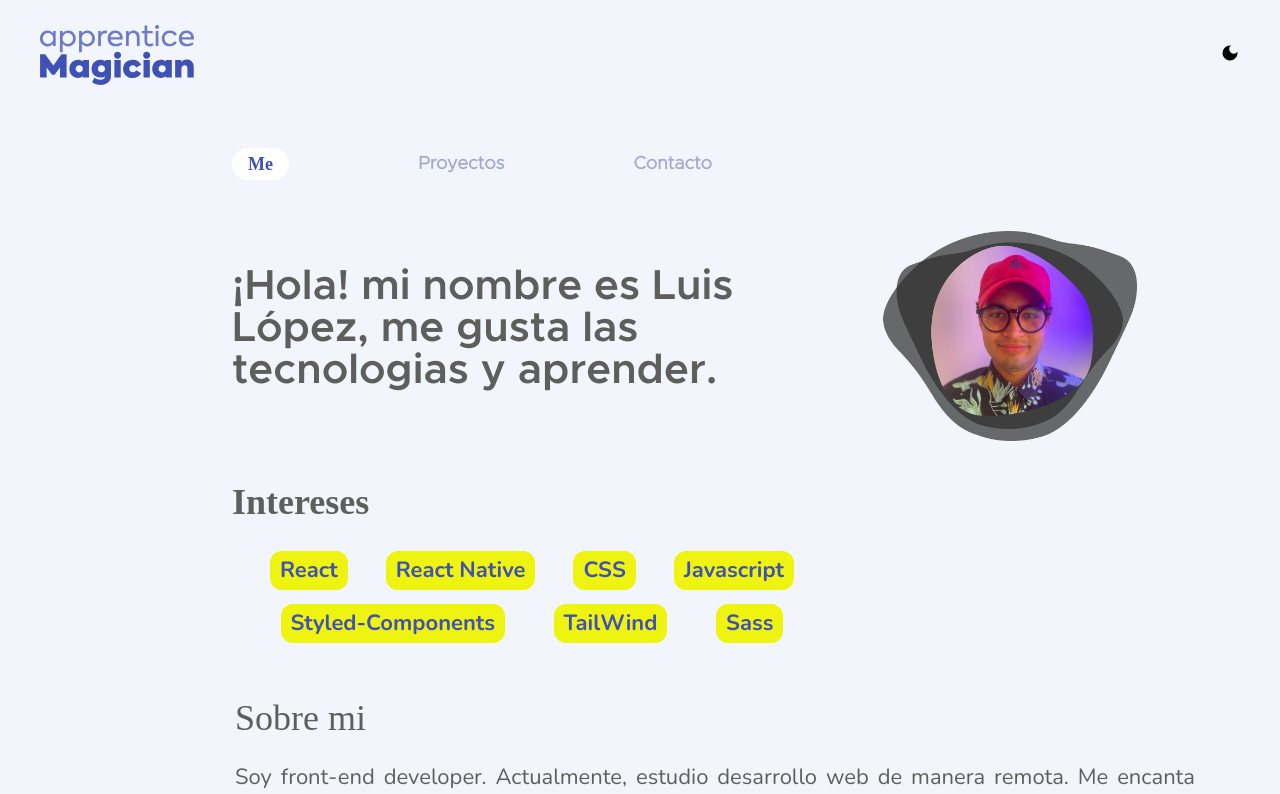
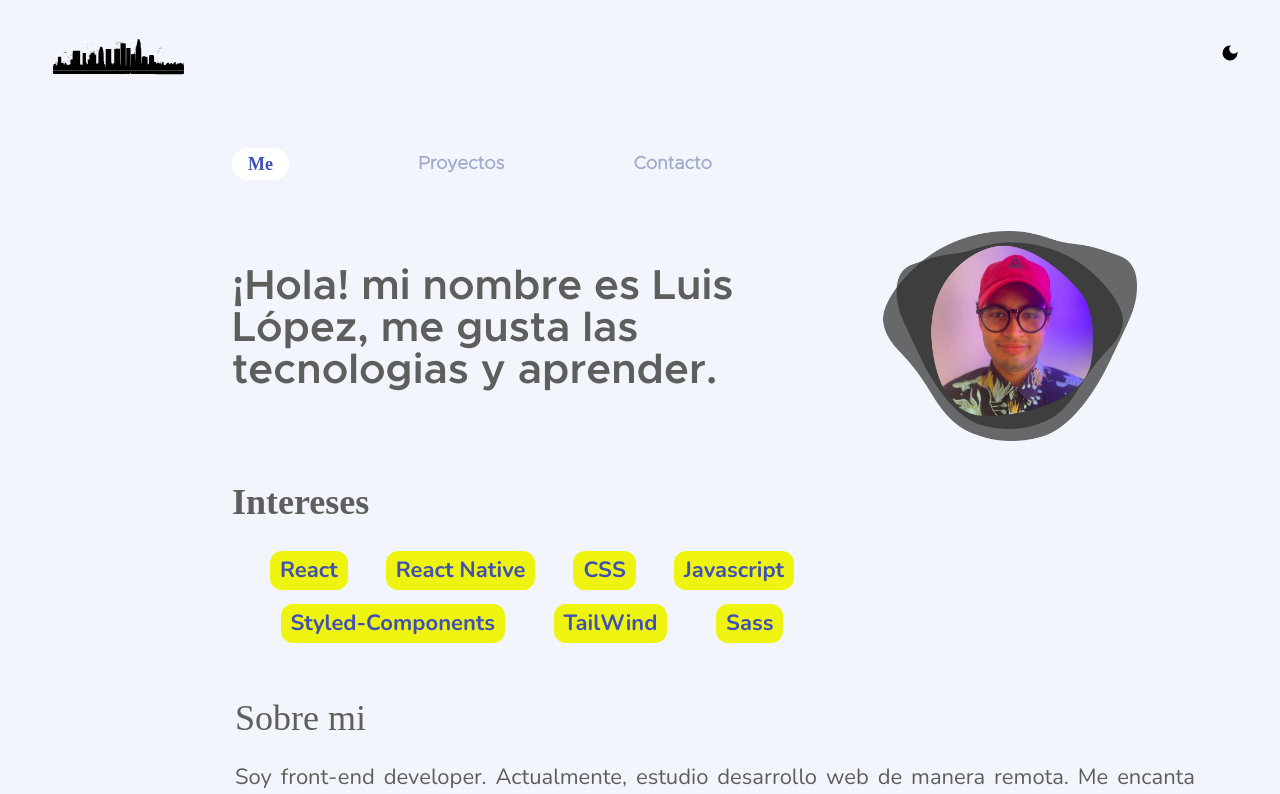
Before and after one commit to loplust/Portafolioo, a React (Create React App) app: page / in a window 1280 px wide. Shown: the top 794 px of the page. Built offline with nearby package versions, Linux system fonts and the light colour scheme; a web font is replaced by a local one.

Commit message:
change logo

```diff
--- a/src/components/Header/Header.js
+++ b/src/components/Header/Header.js
@@ -4,26 +4,143 @@
 export default function Header({ onClick, darkMode }) {
   return (
     <div className={`ContainerName container ${darkMode ? 'darkMode' : ''}`}>
-        <svg width="154" height="60" viewBox="0 0 154 60" fill="none" xmlns="http://www.w3.org/2000/svg">
-          <path d="M6.61825 52.5752V42.5078L12.0088 49.7752H14.6078L19.9983 42.5078V52.5752H26.6081V29.3257H21.4101L13.3243 40.5886L5.20645 29.3257H0.0726318V52.5752H6.61825Z" fill="#3F51B5"/>
-          <path d="M43.041 36.3729C41.6613 35.2088 39.9928 34.6425 38.0356 34.6425C35.5328 34.6425 33.4472 35.5234 31.8108 37.2538C30.1744 38.9841 29.3402 41.1549 29.3402 43.7662C29.3402 46.3774 30.1423 48.5797 31.7787 50.373C33.4151 52.1348 35.5007 53.0157 38.0356 53.0157C39.9287 53.0157 41.5972 52.4494 43.041 51.3483V52.5752H48.977V35.083H43.041V36.3729ZM39.2548 47.3842C38.2602 47.3842 37.3938 47.0381 36.6879 46.346C35.982 45.6224 35.6291 44.7729 35.6291 43.7976C35.6291 41.8785 37.2013 40.274 39.2548 40.274C40.2816 40.274 41.1479 40.6201 41.8538 41.3122C42.5597 42.0044 42.9127 42.8224 42.9127 43.7976C42.9127 44.7729 42.5597 45.6224 41.8538 46.346C41.1479 47.0381 40.2816 47.3842 39.2548 47.3842Z" fill="#3F51B5"/>
-          <path d="M65.3541 36.2785C64.0386 35.1774 62.4342 34.6425 60.6053 34.6425C58.0063 34.6425 55.8244 35.4605 54.0918 37.1279C52.3912 38.7954 51.5249 40.9662 51.5249 43.7033C51.5249 46.3145 52.327 48.4539 53.9313 50.1213C55.5357 51.7887 57.6855 52.6067 60.3486 52.6067C62.2417 52.6067 63.8139 52.1348 65.0011 51.1595V51.2224C65.0011 53.2674 63.461 54.809 60.4128 54.809C58.4555 54.809 56.402 54.1483 54.3164 52.8269L52.1024 57.3258C54.5731 59.1191 57.4608 60 60.7016 60C63.6214 60 66.06 59.182 68.0173 57.5146C69.9745 55.8786 70.9692 53.6764 70.9692 50.9078V35.083H65.3541V36.2785ZM61.4396 47.3213C59.4181 47.3213 57.878 45.8111 57.878 43.7662C57.878 41.7527 59.386 40.3055 61.4396 40.3055C63.4931 40.3055 65.0011 41.7842 65.0011 43.7662C65.0011 45.7797 63.4931 47.3213 61.4396 47.3213Z" fill="#3F51B5"/>
-          <path d="M74.0036 30.3009C74.0036 32.283 75.5117 33.7302 77.5331 33.7302C79.5546 33.7302 81.0626 32.283 81.0626 30.3009C81.0626 28.3818 79.5546 26.8717 77.5331 26.8717C75.5759 26.8717 74.0036 28.3818 74.0036 30.3009ZM80.7097 35.083H74.3887V52.5752H80.7097V35.083Z" fill="#3F51B5"/>
-          <path d="M92.5761 52.9528C96.4586 52.9528 99.6351 51.1595 101.207 48.1707L96.1698 45.2449C95.6243 46.4718 94.2767 47.2898 92.7686 47.2898C90.7472 47.2898 89.3033 45.8111 89.3033 43.7976C89.3033 41.8156 90.7472 40.3684 92.8007 40.3684C94.2446 40.3684 95.3997 41.0606 96.234 42.4134L101.239 39.865C99.6672 36.3729 96.3944 34.6425 92.6403 34.6425C89.7846 34.6425 87.4744 35.492 85.7096 37.2223C83.9449 38.9212 83.0786 41.1235 83.0786 43.7976C83.0786 46.4718 83.9449 48.6741 85.7096 50.4044C87.4744 52.1033 89.7846 52.9528 92.5761 52.9528Z" fill="#3F51B5"/>
-          <path d="M103.145 30.3009C103.145 32.283 104.653 33.7302 106.674 33.7302C108.696 33.7302 110.204 32.283 110.204 30.3009C110.204 28.3818 108.696 26.8717 106.674 26.8717C104.717 26.8717 103.145 28.3818 103.145 30.3009ZM109.851 35.083H103.53V52.5752H109.851V35.083Z" fill="#3F51B5"/>
-          <path d="M125.92 36.3729C124.541 35.2088 122.872 34.6425 120.915 34.6425C118.412 34.6425 116.327 35.5234 114.69 37.2538C113.054 38.9841 112.219 41.1549 112.219 43.7662C112.219 46.3774 113.022 48.5797 114.658 50.373C116.294 52.1348 118.38 53.0157 120.915 53.0157C122.808 53.0157 124.476 52.4494 125.92 51.3483V52.5752H131.856V35.083H125.92V36.3729ZM122.134 47.3842C121.14 47.3842 120.273 47.0381 119.567 46.346C118.861 45.6224 118.508 44.7729 118.508 43.7976C118.508 41.8785 120.081 40.274 122.134 40.274C123.161 40.274 124.027 40.6201 124.733 41.3122C125.439 42.0044 125.792 42.8224 125.792 43.7976C125.792 44.7729 125.439 45.6224 124.733 46.346C124.027 47.0381 123.161 47.3842 122.134 47.3842Z" fill="#3F51B5"/>
-          <path d="M141.431 52.5752V43.6089C141.431 41.5954 142.715 40.2426 144.608 40.2426C146.372 40.2426 147.399 41.4066 147.399 43.4201V52.5752H153.72V41.8156C153.72 39.519 153.046 37.7257 151.699 36.4987C150.383 35.2403 148.779 34.6111 146.886 34.6111C144.223 34.6111 142.105 35.9639 141.303 37.5055V35.083H135.142V52.5752H141.431Z" fill="#3F51B5"/>
-          <path d="M13.0491 8.15289C11.6214 6.43797 9.82255 5.59457 7.65245 5.59457C5.4538 5.59457 3.62635 6.32552 2.1701 7.81553C0.713848 9.27742 0 11.1329 0 13.382C0 15.6592 0.713848 17.5428 2.1701 19.089C3.62635 20.6352 5.4538 21.3943 7.65245 21.3943C9.87966 21.3943 11.6786 20.5509 13.0491 18.8922V21.0288H15.6761V5.96004H13.0491V8.15289ZM13.2205 13.4663C13.2205 15.0126 12.7351 16.3058 11.7642 17.346C10.7934 18.3862 9.53701 18.9203 7.96654 18.9203C6.39608 18.9203 5.13971 18.3862 4.19743 17.346C3.25515 16.3058 2.76973 15.0126 2.76973 13.4944C2.76973 11.9763 3.25515 10.6831 4.19743 9.6429C5.13971 8.6027 6.39608 8.06855 7.96654 8.06855C9.53701 8.06855 10.7934 8.6027 11.7642 9.6429C12.7351 10.6831 13.2205 11.9763 13.2205 13.4663Z" fill="#6C7AC7"/>
-          <path d="M28.1267 5.59457C25.9281 5.59457 24.1006 6.46608 22.6729 8.23723V5.96004H19.9318V27.2419H22.6729V18.836C24.0721 20.5509 25.871 21.3943 28.0982 21.3943C30.2968 21.3943 32.1243 20.6352 33.5805 19.1171C35.0368 17.5709 35.7792 15.7154 35.7792 13.4944C35.7792 11.3016 35.0368 9.4461 33.5805 7.89987C32.1243 6.35363 30.2968 5.59457 28.1267 5.59457ZM33.038 13.4663C33.038 15.0126 32.5526 16.3058 31.5818 17.346C30.6109 18.3862 29.3545 18.9203 27.7841 18.9203C26.2136 18.9203 24.9572 18.3862 23.9864 17.346C23.0441 16.3058 22.5587 15.0126 22.5587 13.4663C22.5587 11.9763 23.0441 10.6831 23.9864 9.6429C24.9572 8.6027 26.2136 8.06855 27.7841 8.06855C29.3545 8.06855 30.6109 8.6027 31.5818 9.6429C32.5526 10.6831 33.038 11.9482 33.038 13.4663Z" fill="#6C7AC7"/>
-          <path d="M47.2556 5.59457C45.057 5.59457 43.2295 6.46608 41.8018 8.23723V5.96004H39.0606V27.2419H41.8018V18.836C43.201 20.5509 44.9999 21.3943 47.2271 21.3943C49.4257 21.3943 51.2532 20.6352 52.7094 19.1171C54.1657 17.5709 54.9081 15.7154 54.9081 13.4944C54.9081 11.3016 54.1657 9.4461 52.7094 7.89987C51.2532 6.35363 49.4257 5.59457 47.2556 5.59457ZM52.1669 13.4663C52.1669 15.0126 51.6815 16.3058 50.7106 17.346C49.7398 18.3862 48.4834 18.9203 46.913 18.9203C45.3425 18.9203 44.0861 18.3862 43.1153 17.346C42.173 16.3058 41.6876 15.0126 41.6876 13.4663C41.6876 11.9763 42.173 10.6831 43.1153 9.6429C44.0861 8.6027 45.3425 8.06855 46.913 8.06855C48.4834 8.06855 49.7398 8.6027 50.7106 9.6429C51.6815 10.6831 52.1669 11.9482 52.1669 13.4663Z" fill="#6C7AC7"/>
-          <path d="M60.9307 21.0288V13.0446C60.9307 9.81158 62.7011 8.15289 65.1282 8.15289C65.6421 8.15289 66.1846 8.23723 66.7272 8.40591L66.9842 5.79136C66.3845 5.65079 65.7849 5.56645 65.1853 5.56645C63.1579 5.56645 61.6731 6.43797 60.788 8.181V5.96004H58.1895V21.0288H60.9307Z" fill="#6C7AC7"/>
-          <path d="M82.7825 13.2133C82.7825 10.8799 82.0972 9.0244 80.6981 7.64685C79.3275 6.26929 77.5571 5.59457 75.387 5.59457C73.1027 5.59457 71.2467 6.32552 69.7905 7.81553C68.3628 9.30554 67.6489 11.161 67.6489 13.4382C67.6489 17.346 70.0475 21.3662 75.8153 21.3662C78.3566 21.3662 80.8694 20.4103 82.3827 19.2577L81.212 17.2054C79.8129 18.2175 77.6999 18.8922 75.8725 18.8922C72.6744 18.8922 70.9612 17.1492 70.5043 14.5909H82.6968C82.7539 13.8599 82.7825 13.4101 82.7825 13.2133ZM70.5043 12.2574C70.9612 9.75535 72.8743 7.98421 75.387 7.98421C77.8998 7.98421 79.8129 9.6429 79.9557 12.2574H70.5043Z" fill="#6C7AC7"/>
-          <path d="M88.7596 21.0288V12.6791C88.7596 11.3297 89.1594 10.2333 89.9304 9.36176C90.7299 8.49025 91.7578 8.06855 92.9856 8.06855C95.2985 8.06855 96.8975 9.72724 96.8975 12.651V21.0288H99.6101V11.892C99.6101 9.83969 99.0391 8.29345 97.8683 7.19703C96.6976 6.10061 95.2699 5.56645 93.5567 5.56645C91.3009 5.56645 89.6734 6.40986 88.7025 8.09666V5.96004H86.0185V21.0288H88.7596Z" fill="#6C7AC7"/>
-          <path d="M112.468 18.0488C111.526 18.6392 110.612 18.9203 109.727 18.9203C108.071 18.9203 107.243 17.9364 107.243 15.9403V8.26534H112.668V5.96004H107.243V0.618495H104.559V5.96004H101.817V8.26534H104.53V15.7435C104.53 19.342 106.186 21.3943 109.413 21.3943C111.04 21.3943 112.382 20.9726 113.496 20.1292L112.468 18.0488Z" fill="#6C7AC7"/>
-          <path d="M117.115 3.82342C118.172 3.82342 119.057 3.00813 119.057 1.8836C119.057 0.843401 118.172 0 117.115 0C115.973 0 115.117 0.787175 115.117 1.8836C115.117 3.00813 115.973 3.82342 117.115 3.82342ZM118.429 5.96004H115.688V21.0288H118.429V5.96004Z" fill="#6C7AC7"/>
-          <path d="M129.825 21.3662C131.339 21.3662 132.709 21.0007 133.994 20.2979C135.279 19.595 136.221 18.6392 136.85 17.4865L134.565 16.1933C133.68 17.7677 131.738 18.8922 129.825 18.8922C128.312 18.8922 127.027 18.3862 126.028 17.346C125.028 16.3058 124.514 15.0407 124.514 13.4944C124.514 11.9482 125.028 10.655 126.056 9.61478C127.113 8.57459 128.398 8.06855 129.968 8.06855C131.91 8.06855 133.623 9.13686 134.651 10.8237L136.907 9.53044C135.736 7.1408 132.966 5.59457 129.968 5.59457C127.541 5.59457 125.571 6.32552 124.029 7.81553C122.516 9.30554 121.745 11.1891 121.745 13.4944C121.745 15.7716 122.487 17.6552 124 19.1452C125.514 20.6352 127.455 21.3662 129.825 21.3662Z" fill="#6C7AC7"/>
-          <path d="M154 13.2133C154 10.8799 153.315 9.0244 151.916 7.64685C150.545 6.26929 148.775 5.59457 146.605 5.59457C144.32 5.59457 142.464 6.32552 141.008 7.81553C139.58 9.30554 138.866 11.161 138.866 13.4382C138.866 17.346 141.265 21.3662 147.033 21.3662C149.574 21.3662 152.087 20.4103 153.6 19.2577L152.43 17.2054C151.03 18.2175 148.917 18.8922 147.09 18.8922C143.892 18.8922 142.179 17.1492 141.722 14.5909H153.914C153.971 13.8599 154 13.4101 154 13.2133ZM141.722 12.2574C142.179 9.75535 144.092 7.98421 146.605 7.98421C149.117 7.98421 151.03 9.6429 151.173 12.2574H141.722Z" fill="#6C7AC7"/>
-        </svg>
+        <svg version="1.0" xmlns="http://www.w3.org/2000/svg"
+ width="154" height="60" viewBox="0 0 614.000000 236.000000"
+ preserveAspectRatio="xMidYMid meet">
+
+<g transform="translate(0.000000,236.000000) scale(0.100000,-0.100000)"
+fill="#000000" stroke="none">
+<path d="M3897 1804 c-4 -4 -7 -29 -7 -56 0 -26 -4 -48 -10 -48 -5 0 -10 -18
+-10 -40 0 -22 -4 -48 -9 -58 -6 -9 -13 -34 -16 -54 -3 -21 -10 -38 -16 -38 -6
+0 -5 -9 2 -22 12 -22 11 -22 -6 -8 -12 10 -16 10 -11 2 4 -7 2 -20 -5 -28 -9
+-11 -9 -18 -1 -26 9 -9 11 -94 10 -308 -2 -287 -2 -289 -8 -100 l-5 194 -25 6
+c-21 5 -22 7 -7 13 13 5 17 17 15 49 l-1 43 -4 -40 c-5 -50 -27 -66 -103 -74
+l-55 -6 -2 -259 c-1 -142 -4 -261 -7 -264 -4 -3 -6 171 -6 386 l0 392 -85 0
+-85 0 0 -370 c0 -240 -4 -370 -10 -370 -7 0 -10 160 -10 460 l0 460 -28 0
+c-16 0 -63 3 -105 6 l-77 7 -1 -459 c0 -295 -4 -448 -10 -429 -5 17 -9 169 -9
+340 0 171 0 315 0 320 0 7 -28 9 -74 7 -73 -4 -74 -4 -85 24 l-11 29 5 -32 c4
+-32 3 -33 -30 -33 l-35 0 0 -285 0 -285 -25 0 c-21 0 -25 -5 -25 -30 0 -16 -4
+-30 -10 -30 -5 0 -10 14 -10 30 0 23 -5 30 -19 30 -27 0 -32 47 -31 324 l1
+241 -110 3 -111 3 0 -371 c0 -240 -4 -370 -10 -370 -6 0 -10 28 -10 65 0 63
+-1 65 -25 65 -22 0 -25 4 -25 40 0 31 4 40 18 41 13 0 12 2 -5 9 -23 9 -23 12
+-23 187 0 98 -5 196 -11 218 -6 22 -16 68 -22 103 -6 34 -15 62 -19 62 -4 0
+-8 9 -8 20 0 17 -7 20 -40 20 -33 0 -40 -3 -40 -20 0 -11 -4 -20 -9 -20 -4 0
+-11 -20 -13 -44 -3 -24 -15 -57 -26 -74 -12 -16 -19 -32 -15 -35 3 -3 2 -14
+-1 -24 -4 -10 -7 -117 -7 -238 0 -121 -3 -214 -5 -207 -9 19 -23 14 -36 -14
+l-12 -25 -18 23 c-15 20 -18 45 -18 194 l0 171 -30 -5 c-29 -4 -30 -3 -30 37
+l0 42 -72 -3 -73 -3 -3 -32 c-3 -29 -7 -33 -33 -33 -33 0 -32 5 -29 -112 l2
+-88 -31 0 c-17 0 -31 -4 -31 -10 0 -5 -8 -7 -17 -4 -16 5 -16 4 -2 -5 13 -8
+17 -29 18 -91 1 -44 -3 -80 -8 -80 -13 0 -32 26 -24 34 4 4 -1 4 -11 0 -16 -6
+-17 -5 -7 15 7 12 10 30 8 39 -3 12 -5 11 -6 -5 -1 -13 -7 -23 -16 -23 -13 0
+-15 28 -15 194 l0 194 -61 4 c-33 1 -63 1 -65 -1 -2 -2 -4 -112 -4 -243 0
+-231 -1 -238 -20 -238 -11 0 -20 5 -20 10 0 6 -13 10 -30 10 l-30 0 0 274 0
+274 -47 4 c-26 2 -91 2 -144 0 l-96 -4 -7 -67 c-3 -36 -6 -114 -6 -173 l0
+-108 -40 0 -40 0 0 -92 0 -93 -36 -18 c-19 -9 -41 -14 -47 -10 -22 14 -49 10
+-60 -9 -7 -10 -15 -18 -19 -18 -8 0 -4 27 5 36 11 12 8 26 -4 18 -8 -5 -10 1
+-5 19 5 22 3 26 -16 25 -54 0 -65 -7 -60 -33 4 -23 -4 -30 -25 -22 -4 1 -8 16
+-8 32 -1 29 -2 30 -48 27 l-46 -4 -3 129 -3 128 -65 0 -65 0 -3 -123 -3 -124
+-45 4 c-44 3 -45 3 -40 -22 4 -24 2 -26 -31 -28 -48 -4 -56 -10 -49 -38 5 -17
+2 -24 -9 -24 -12 0 -15 -16 -15 -90 l0 -90 2610 0 2610 0 0 100 c0 60 -4 100
+-10 100 -5 0 -10 20 -10 45 0 53 -24 63 -34 14 -7 -36 -25 -34 -44 4 -15 30
+-52 36 -72 12 -8 -10 -30 -15 -61 -15 -37 0 -49 -4 -49 -15 0 -8 -7 -15 -15
+-15 -8 0 -15 -7 -15 -17 0 -9 -3 -13 -7 -10 -3 4 -7 31 -7 59 -1 50 -3 53 -28
+56 -24 3 -28 0 -28 -22 0 -22 -4 -26 -30 -26 -23 0 -30 -4 -30 -20 0 -13 -7
+-20 -20 -20 -15 0 -20 7 -20 25 0 21 -5 25 -30 25 -25 0 -30 -4 -30 -25 0 -20
+-5 -25 -25 -25 -21 0 -25 5 -25 31 0 30 -1 30 -47 27 -44 -3 -48 -5 -51 -30
+-2 -20 -9 -28 -23 -28 -10 0 -19 -7 -19 -15 0 -16 -20 -19 -57 -9 -20 5 -23
+13 -23 54 0 62 -8 84 -25 70 -7 -6 -19 -9 -26 -8 -11 2 -13 -10 -12 -49 2 -41
+-1 -53 -12 -53 -8 0 -15 5 -15 10 0 6 4 10 10 10 5 0 3 8 -6 19 -17 20 -61 23
+-57 3 2 -7 -2 -12 -7 -12 -6 0 -10 7 -10 15 0 21 -43 29 -84 15 -25 -8 -36
+-18 -36 -31 0 -10 -4 -19 -9 -19 -5 0 -8 19 -7 43 l1 42 -42 3 -43 3 0 115 c0
+69 -4 114 -10 114 -5 0 -10 11 -10 25 0 25 -1 25 -86 25 -76 0 -85 -2 -80 -17
+4 -9 2 -19 -4 -23 -8 -5 -12 -61 -13 -161 -2 -150 -3 -154 -24 -157 -19 -3
+-22 -10 -26 -60 -2 -31 -4 32 -5 141 l-2 197 -40 0 c-29 0 -40 4 -40 15 0 12
+-13 15 -60 15 -47 0 -60 -3 -60 -15 0 -8 -7 -15 -15 -15 -13 0 -15 -22 -15
+-135 0 -83 -4 -135 -10 -135 -6 0 -10 106 -10 298 0 170 -4 302 -9 307 -9 9
+-19 124 -20 217 0 22 -6 40 -15 45 -9 5 -16 27 -18 58 -3 49 -3 50 -38 53 -20
+2 -39 0 -43 -4z m-57 -353 c0 -12 -20 -25 -27 -18 -7 7 6 27 18 27 5 0 9 -4 9
+-9z m-3161 -613 l12 -23 -5 23 c-5 24 9 31 17 8 3 -8 -5 -26 -19 -41 -13 -14
+-24 -30 -24 -36 0 -5 -7 -9 -15 -9 -12 0 -15 11 -13 50 2 39 6 50 19 50 9 0
+21 -10 28 -22z"/>
+<path d="M641 784 c0 -11 3 -14 6 -6 3 7 2 16 -1 19 -3 4 -6 -2 -5 -13z"/>
+<path d="M3160 1690 c-40 -6 -37 -7 29 -8 41 -1 72 0 70 2 -11 9 -58 12 -99 6z"/>
+<path d="M3060 1673 c0 -10 4 -14 8 -8 4 6 11 13 16 18 5 4 2 7 -7 7 -10 0
+-17 -8 -17 -17z"/>
+<path d="M3290 1681 c0 -5 -8 -12 -17 -14 -14 -4 -12 -5 5 -6 13 -1 22 5 22
+14 0 8 -2 15 -5 15 -3 0 -5 -4 -5 -9z"/>
+<path d="M3088 1663 c7 -3 16 -2 19 1 4 3 -2 6 -13 5 -11 0 -14 -3 -6 -6z"/>
+<path d="M3208 1663 c7 -3 16 -2 19 1 4 3 -2 6 -13 5 -11 0 -14 -3 -6 -6z"/>
+<path d="M3063 1637 c1 -6 -9 -14 -23 -18 -22 -6 -22 -7 -4 -8 11 -1 28 7 37
+17 14 15 14 19 3 19 -8 0 -14 -5 -13 -10z"/>
+<path d="M3090 1610 c0 -5 5 -10 10 -10 6 0 10 5 10 10 0 6 -4 10 -10 10 -5 0
+-10 -4 -10 -10z"/>
+<path d="M2105 1600 c3 -5 8 -10 11 -10 2 0 4 5 4 10 0 6 -5 10 -11 10 -5 0
+-7 -4 -4 -10z"/>
+<path d="M1875 1590 c3 -5 8 -10 11 -10 2 0 4 5 4 10 0 6 -5 10 -11 10 -5 0
+-7 -4 -4 -10z"/>
+<path d="M3026 1577 c3 -10 9 -15 12 -12 3 3 0 11 -7 18 -10 9 -11 8 -5 -6z"/>
+<path d="M1873 1465 c0 -38 2 -53 4 -32 2 20 2 52 0 70 -2 17 -4 1 -4 -38z"/>
+<path d="M4768 1463 c-18 -5 -36 -49 -24 -60 3 -4 6 4 6 16 0 14 7 25 20 28
+11 3 20 9 20 14 0 5 -1 8 -2 8 -2 -1 -11 -3 -20 -6z"/>
+<path d="M4808 1463 c7 -3 16 -2 19 1 4 3 -2 6 -13 5 -11 0 -14 -3 -6 -6z"/>
+<path d="M4850 1450 c0 -5 5 -10 11 -10 5 0 7 5 4 10 -3 6 -8 10 -11 10 -2 0
+-4 -4 -4 -10z"/>
+<path d="M3128 1443 c7 -3 16 -2 19 1 4 3 -2 6 -13 5 -11 0 -14 -3 -6 -6z"/>
+<path d="M4815 1430 c3 -5 8 -10 11 -10 2 0 4 5 4 10 0 6 -5 10 -11 10 -5 0
+-7 -4 -4 -10z"/>
+<path d="M3761 1414 c0 -11 3 -14 6 -6 3 7 2 16 -1 19 -3 4 -6 -2 -5 -13z"/>
+<path d="M3804 1325 c0 -49 1 -71 3 -48 2 23 2 64 0 90 -2 26 -3 8 -3 -42z"/>
+<path d="M4710 1370 c0 -6 7 -10 15 -10 8 0 15 2 15 4 0 2 -7 6 -15 10 -8 3
+-15 1 -15 -4z"/>
+<path d="M2236 1352 c-2 -4 14 -6 37 -4 68 5 76 10 20 11 -28 0 -54 -2 -57 -7z"/>
+<path d="M2160 1340 c0 -5 5 -10 10 -10 6 0 10 5 10 10 0 6 -4 10 -10 10 -5 0
+-10 -4 -10 -10z"/>
+<path d="M4696 1341 c-3 -5 4 -11 16 -14 29 -8 32 -4 8 11 -10 6 -21 8 -24 3z"/>
+<path d="M2120 1310 l-45 -7 40 -1 c22 -1 47 3 55 8 8 5 11 9 5 8 -5 0 -30 -4
+-55 -8z"/>
+<path d="M1000 1290 l45 -6 -45 -5 -45 -6 48 -1 c36 -2 47 2 47 13 0 11 -11
+15 -47 13 l-48 -1 45 -7z"/>
+<path d="M2010 1284 c0 -8 5 -12 10 -9 6 3 10 10 10 16 0 5 -4 9 -10 9 -5 0
+-10 -7 -10 -16z"/>
+<path d="M4682 1270 c0 -19 2 -27 5 -17 2 9 2 25 0 35 -3 9 -5 1 -5 -18z"/>
+<path d="M4891 1284 c0 -11 3 -14 6 -6 3 7 2 16 -1 19 -3 4 -6 -2 -5 -13z"/>
+<path d="M2093 1283 c15 -2 37 -2 50 0 12 2 0 4 -28 4 -27 0 -38 -2 -22 -4z"/>
+<path d="M4701 1254 c0 -11 3 -14 6 -6 3 7 2 16 -1 19 -3 4 -6 -2 -5 -13z"/>
+<path d="M1270 1250 c0 -5 5 -10 11 -10 5 0 7 5 4 10 -3 6 -8 10 -11 10 -2 0
+-4 -4 -4 -10z"/>
+<path d="M2007 1229 c4 -13 8 -18 11 -10 2 7 -1 18 -6 23 -8 8 -9 4 -5 -13z"/>
+<path d="M4933 1195 c0 -33 2 -45 4 -27 2 18 2 45 0 60 -2 15 -4 0 -4 -33z"/>
+<path d="M945 1210 c3 -5 8 -10 11 -10 2 0 4 5 4 10 0 6 -5 10 -11 10 -5 0 -7
+-4 -4 -10z"/>
+<path d="M1072 1195 c0 -16 2 -22 5 -12 2 9 2 23 0 30 -3 6 -5 -1 -5 -18z"/>
+<path d="M1271 1194 c0 -11 3 -14 6 -6 3 7 2 16 -1 19 -3 4 -6 -2 -5 -13z"/>
+<path d="M1921 1174 c0 -11 3 -14 6 -6 3 7 2 16 -1 19 -3 4 -6 -2 -5 -13z"/>
+<path d="M1230 1170 c0 -5 7 -7 15 -4 8 4 15 8 15 10 0 2 -7 4 -15 4 -8 0 -15
+-4 -15 -10z"/>
+<path d="M1198 1163 c7 -3 16 -2 19 1 4 3 -2 6 -13 5 -11 0 -14 -3 -6 -6z"/>
+<path d="M1943 1120 c0 -25 2 -35 4 -22 2 12 2 32 0 45 -2 12 -4 2 -4 -23z"/>
+<path d="M1098 1123 c6 -2 18 -2 25 0 6 3 1 5 -13 5 -14 0 -19 -2 -12 -5z"/>
+<path d="M1117 1098 c-2 -7 -1 -22 3 -33 6 -16 8 -13 7 13 0 35 -2 39 -10 20z"/>
+<path d="M4671 1014 c0 -11 3 -14 6 -6 3 7 2 16 -1 19 -3 4 -6 -2 -5 -13z"/>
+<path d="M1191 939 c0 -35 4 -73 9 -84 6 -13 8 5 7 57 -3 94 -17 117 -16 27z"/>
+<path d="M940 910 c0 -5 5 -10 11 -10 5 0 7 5 4 10 -3 6 -8 10 -11 10 -2 0 -4
+-4 -4 -10z"/>
+<path d="M1088 913 c7 -3 16 -2 19 1 4 3 -2 6 -13 5 -11 0 -14 -3 -6 -6z"/>
+<path d="M4787 900 c-21 -24 -22 -37 -3 -21 11 9 15 9 19 -1 2 -7 4 -1 3 14 0
+16 -1 28 -1 28 0 0 -8 -9 -18 -20z"/>
+<path d="M995 900 c-28 -7 -28 -8 -5 -9 14 0 32 4 40 9 17 11 8 11 -35 0z"/>
+<path d="M945 880 c3 -5 8 -10 11 -10 2 0 4 5 4 10 0 6 -5 10 -11 10 -5 0 -7
+-4 -4 -10z"/>
+<path d="M1891 874 c0 -11 3 -14 6 -6 3 7 2 16 -1 19 -3 4 -6 -2 -5 -13z"/>
+<path d="M4690 879 c0 -5 5 -7 10 -4 6 3 10 8 10 11 0 2 -4 4 -10 4 -5 0 -10
+-5 -10 -11z"/>
+<path d="M520 511 c0 -33 3 -66 6 -75 5 -14 146 -16 1432 -16 784 0 1427 -2
+1430 -5 2 -2 11 3 20 11 10 11 18 12 25 5 6 -6 46 -11 89 -11 74 0 78 1 84 25
+8 32 24 32 24 0 0 -14 3 -25 8 -25 4 0 476 -1 1049 -3 1035 -2 1042 -2 1047
+18 3 11 6 46 6 78 l0 57 -2610 0 -2610 0 0 -59z"/>
+</g>
+</svg>
+
 
         <div className="switch_mode" onClick={onClick}>
           <MdDarkMode/>
```
